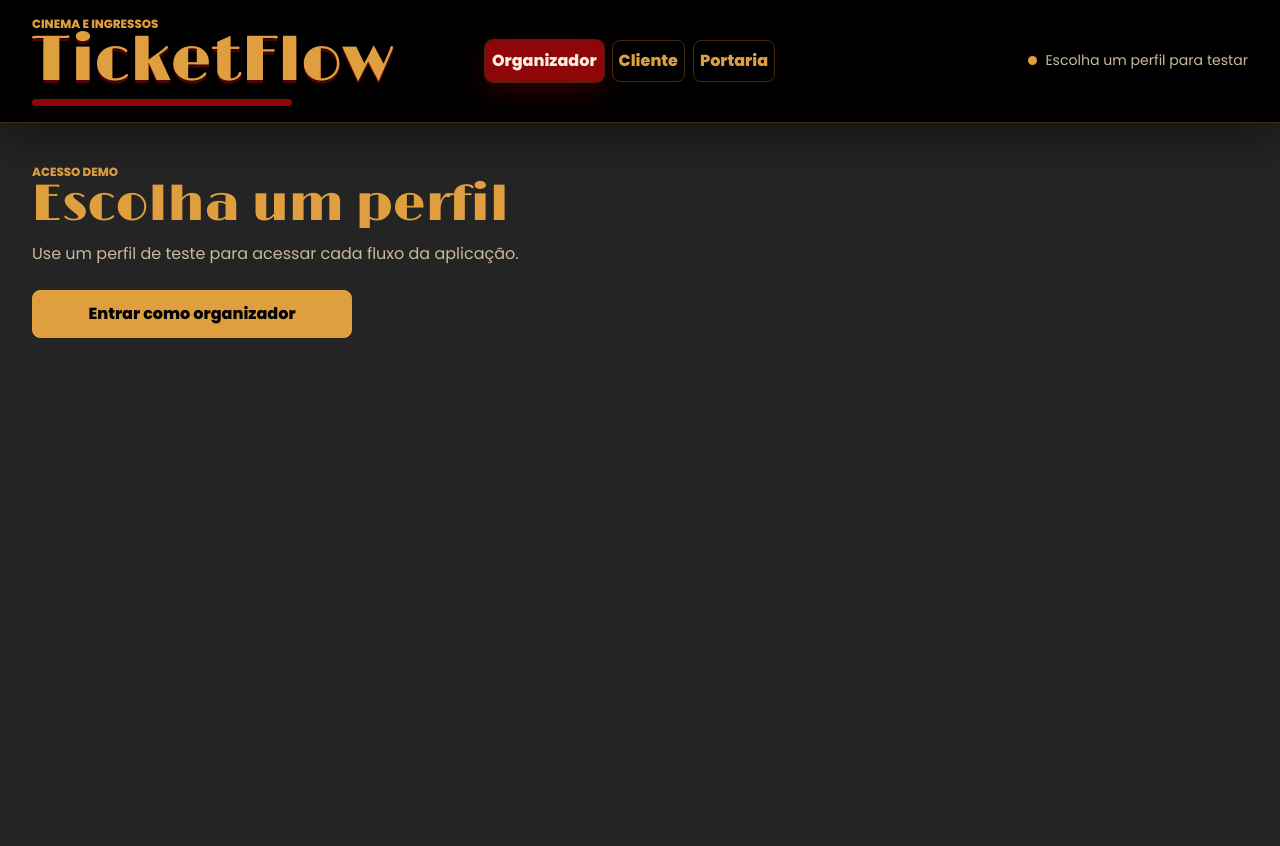
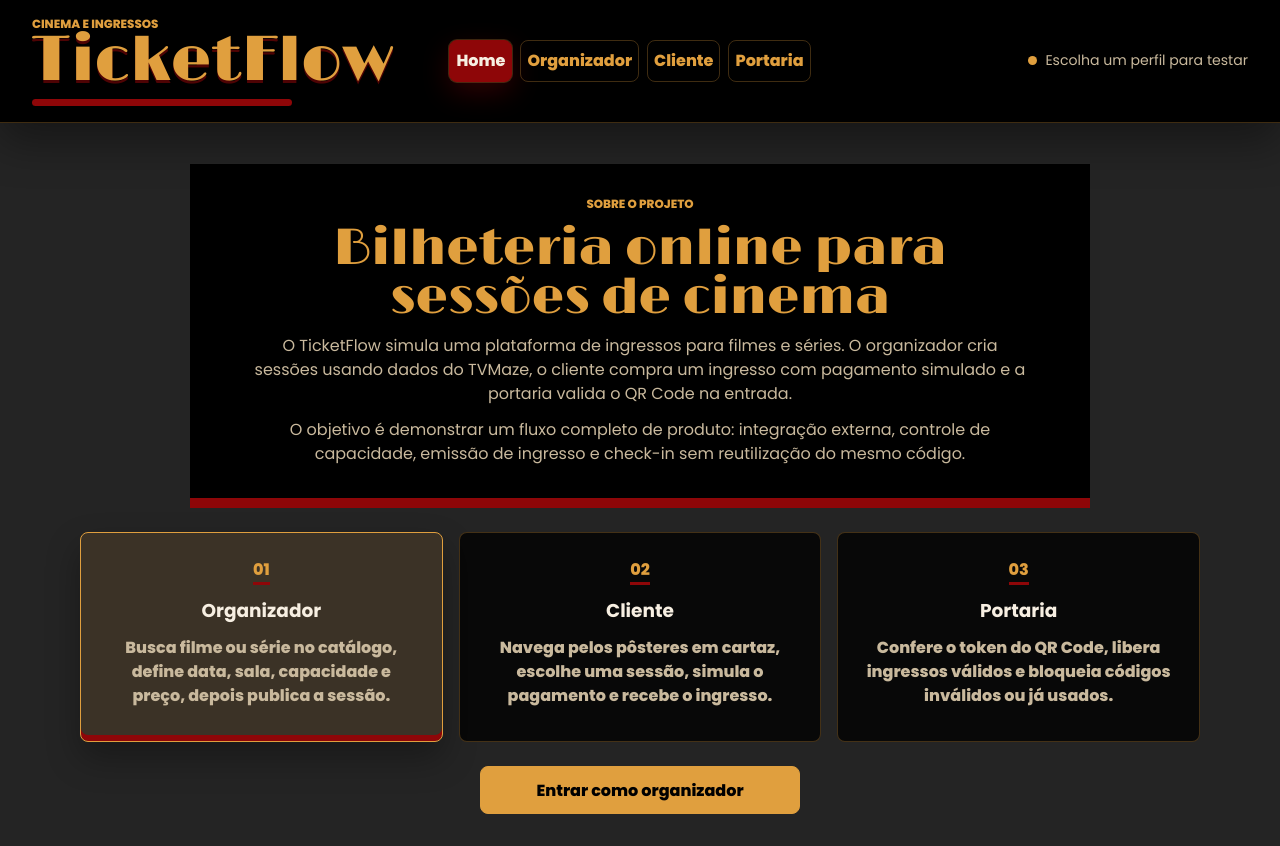
Before and after one commit to Renatoxdev/ticketflow, a React (Vite) app in the folder frontend/: page / in a window 1280 px wide. Before the commit the page ends 800 px from the top, so only its background shows below. Built offline with nearby package versions, Linux system fonts and the light colour scheme; no server answers.

Commit message:
Ajustes de interface

```diff
--- a/frontend/src/App.tsx
+++ b/frontend/src/App.tsx
@@ -7,6 +7,7 @@
 import type {AuthSession, UserRole} from "./lib/types";
 
 type Mode = "organizer" | "customer" | "gate";
+type View = Mode | "home";
 
 const demoUsers: Record<UserRole, string> = {
   ORGANIZER: "organizer@example.com",
@@ -22,20 +23,29 @@
 
 export function App() {
   const [mode, setMode] = useState<Mode>("organizer");
+  const [view, setView] = useState<View>("home");
   const [sessions, setSessions] = useState<Partial<Record<UserRole, AuthSession>>>({});
   const [authError, setAuthError] = useState<string | null>(null);
   const [authLoading, setAuthLoading] = useState(false);
 
   const currentRole = roleForMode(mode);
-  const currentSession = sessions[currentRole] ?? null;
+  const currentSession = view === "home" ? null : (sessions[currentRole] ?? null);
 
-  async function enterDemo() {
+  async function enterDemo(targetMode = mode) {
+    const targetRole = roleForMode(targetMode);
+    setMode(targetMode);
+    setView(targetMode);
+    if (sessions[targetRole]) {
+      setAuthError(null);
+      return;
+    }
+
     setAuthLoading(true);
     setAuthError(null);
 
     try {
-      const session = await registerUser(currentRole, demoUsers[currentRole]);
-      setSessions((current) => ({...current, [currentRole]: session}));
+      const session = await registerUser(targetRole, demoUsers[targetRole]);
+      setSessions((current) => ({...current, [targetRole]: session}));
     } catch (error) {
       setAuthError(error instanceof Error ? error.message : "Erro ao iniciar acesso de teste.");
     } finally {
@@ -43,7 +53,16 @@
     }
   }
 
-  let panel = <DemoLogin loading={authLoading} error={authError} role={currentRole} onEnter={enterDemo} />;
+  let panel = (
+    <DemoLogin
+      loading={authLoading}
+      error={authError}
+      mode={mode}
+      role={currentRole}
+      onEnter={enterDemo}
+      onSelectMode={setMode}
+    />
+  );
 
   if (currentSession && mode === "organizer") panel = <OrganizerPanel session={currentSession} />;
   if (currentSession && mode === "customer") panel = <CustomerPanel session={currentSession} />;
@@ -59,13 +78,16 @@
           </div>
 
           <nav className="mode-switcher">
-            <button className={mode === "organizer" ? "active" : ""} onClick={() => setMode("organizer")} type="button">
+            <button className={view === "home" ? "active" : ""} onClick={() => setView("home")} type="button">
+              Home
+            </button>
+            <button className={view === "organizer" ? "active" : ""} onClick={() => enterDemo("organizer")} type="button">
               Organizador
             </button>
-            <button className={mode === "customer" ? "active" : ""} onClick={() => setMode("customer")} type="button">
+            <button className={view === "customer" ? "active" : ""} onClick={() => enterDemo("customer")} type="button">
               Cliente
             </button>
-            <button className={mode === "gate" ? "active" : ""} onClick={() => setMode("gate")} type="button">
+            <button className={view === "gate" ? "active" : ""} onClick={() => enterDemo("gate")} type="button">
               Portaria
             </button>
           </nav>
@@ -87,34 +109,79 @@
 function DemoLogin({
   loading,
   error,
+  mode,
   role,
   onEnter,
+  onSelectMode,
 }: {
   loading: boolean;
   error: string | null;
+  mode: Mode;
   role: UserRole;
-  onEnter: () => void;
+  onEnter: (mode: Mode) => void;
+  onSelectMode: (mode: Mode) => void;
 }) {
   return (
     <div className="demo-login">
-      <div>
-        <p className="section-label">Acesso demo</p>
-        <h2>Escolha um perfil</h2>
+      <section className="intro-panel">
+        <p className="section-label">Sobre o projeto</p>
+        <h2>Bilheteria online para sessões de cinema</h2>
         <p className="demo-copy">
-          Use um perfil de teste para acessar cada fluxo da aplicação.
+          O TicketFlow simula uma plataforma de ingressos para filmes e séries. O organizador cria sessões usando
+          dados do TVMaze, o cliente compra um ingresso com pagamento simulado e a portaria valida o QR Code na entrada.
         </p>
-      </div>
+        <p className="demo-copy">
+          O objetivo é demonstrar um fluxo completo de produto: integração externa, controle de capacidade, emissão de
+          ingresso e check-in sem reutilização do mesmo código.
+        </p>
+      </section>
+
+      <section className="area-overview" aria-label="Áreas da aplicação">
+        {areaCards.map((area) => (
+          <button
+            className={`area-card ${mode === area.mode ? "active" : ""}`}
+            key={area.mode}
+            onClick={() => onSelectMode(area.mode)}
+            type="button"
+          >
+            <span className="area-step">{area.step}</span>
+            <strong>{area.title}</strong>
+            <span>{area.description}</span>
+          </button>
+        ))}
+      </section>
 
       {error ? <StateBlock title="Entrada não concluída" text={error} tone="danger" /> : null}
 
       <div className="demo-actions">
-        <button className="wide-action" disabled={loading} onClick={onEnter} type="button">
+        <button className="wide-action" disabled={loading} onClick={() => onEnter(mode)} type="button">
           {loading ? "Entrando..." : `Entrar como ${roleLabel(role)}`}
         </button>
       </div>
     </div>
   );
 }
+
+const areaCards: Array<{mode: Mode; step: string; title: string; description: string}> = [
+  {
+    mode: "organizer",
+    step: "01",
+    title: "Organizador",
+    description: "Busca filme ou série no catálogo, define data, sala, capacidade e preço, depois publica a sessão.",
+  },
+  {
+    mode: "customer",
+    step: "02",
+    title: "Cliente",
+    description: "Navega pelos pôsteres em cartaz, escolhe uma sessão, simula o pagamento e recebe o ingresso.",
+  },
+  {
+    mode: "gate",
+    step: "03",
+    title: "Portaria",
+    description: "Confere o token do QR Code, libera ingressos válidos e bloqueia códigos inválidos ou já usados.",
+  },
+];
 
 function roleLabel(role: UserRole) {
   if (role === "ORGANIZER") return "organizador";
--- a/frontend/src/styles.css
+++ b/frontend/src/styles.css
@@ -246,18 +246,83 @@
 
 .demo-login {
   display: grid;
-  max-width: 760px;
+  max-width: 1120px;
+  margin: 0 auto;
+  justify-items: center;
   gap: var(--space-5);
 }
 
+.intro-panel {
+  display: grid;
+  justify-items: center;
+  gap: var(--space-3);
+  width: min(100%, 900px);
+  border-bottom: 10px solid var(--red);
+  background: var(--black);
+  padding: var(--space-6);
+  text-align: center;
+  animation: panelIn 420ms ease both;
+}
+
 .demo-copy {
-  max-width: 560px;
+  max-width: 780px;
   margin-top: var(--space-3);
   color: var(--muted);
   line-height: 1.5;
 }
 
+.intro-panel .demo-copy {
+  margin-top: 0;
+}
+
+.area-overview {
+  display: grid;
+  grid-template-columns: repeat(3, minmax(0, 1fr));
+  width: 100%;
+  gap: var(--space-4);
+}
+
+.area-card {
+  display: grid;
+  align-content: start;
+  justify-items: center;
+  gap: var(--space-3);
+  min-height: 210px;
+  border-color: var(--line);
+  background: var(--panel);
+  color: var(--muted);
+  padding: var(--space-5);
+  text-align: center;
+}
+
+.area-card:hover:not(:disabled),
+.area-card.active {
+  border-color: var(--bronze);
+  background: rgba(224, 159, 62, 0.12);
+}
+
+.area-card.active {
+  box-shadow: inset 0 -6px 0 var(--red), 0 16px 34px rgba(0, 0, 0, 0.3);
+}
+
+.area-card strong {
+  color: var(--ink);
+  font-size: 1.16rem;
+}
+
+.area-card span:last-child {
+  line-height: 1.5;
+}
+
+.area-step {
+  width: fit-content;
+  border-bottom: 3px solid var(--red);
+  color: var(--bronze);
+  font-weight: 900;
+}
+
 .demo-actions {
+  width: min(100%, 320px);
   max-width: 320px;
 }
 
@@ -762,7 +827,7 @@
 
   .mode-switcher {
     display: grid;
-    grid-template-columns: repeat(3, minmax(0, 1fr));
+    grid-template-columns: repeat(4, minmax(0, 1fr));
   }
 
   .rail-status {
@@ -770,13 +835,15 @@
   }
 
   .flow-grid,
-  .gate-console {
+  .gate-console,
+  .area-overview {
     grid-template-columns: 1fr;
   }
 }
 
 @media (max-width: 640px) {
   .workspace,
+  .intro-panel,
   .flow-header,
   .panel {
     padding: var(--space-4);
```
